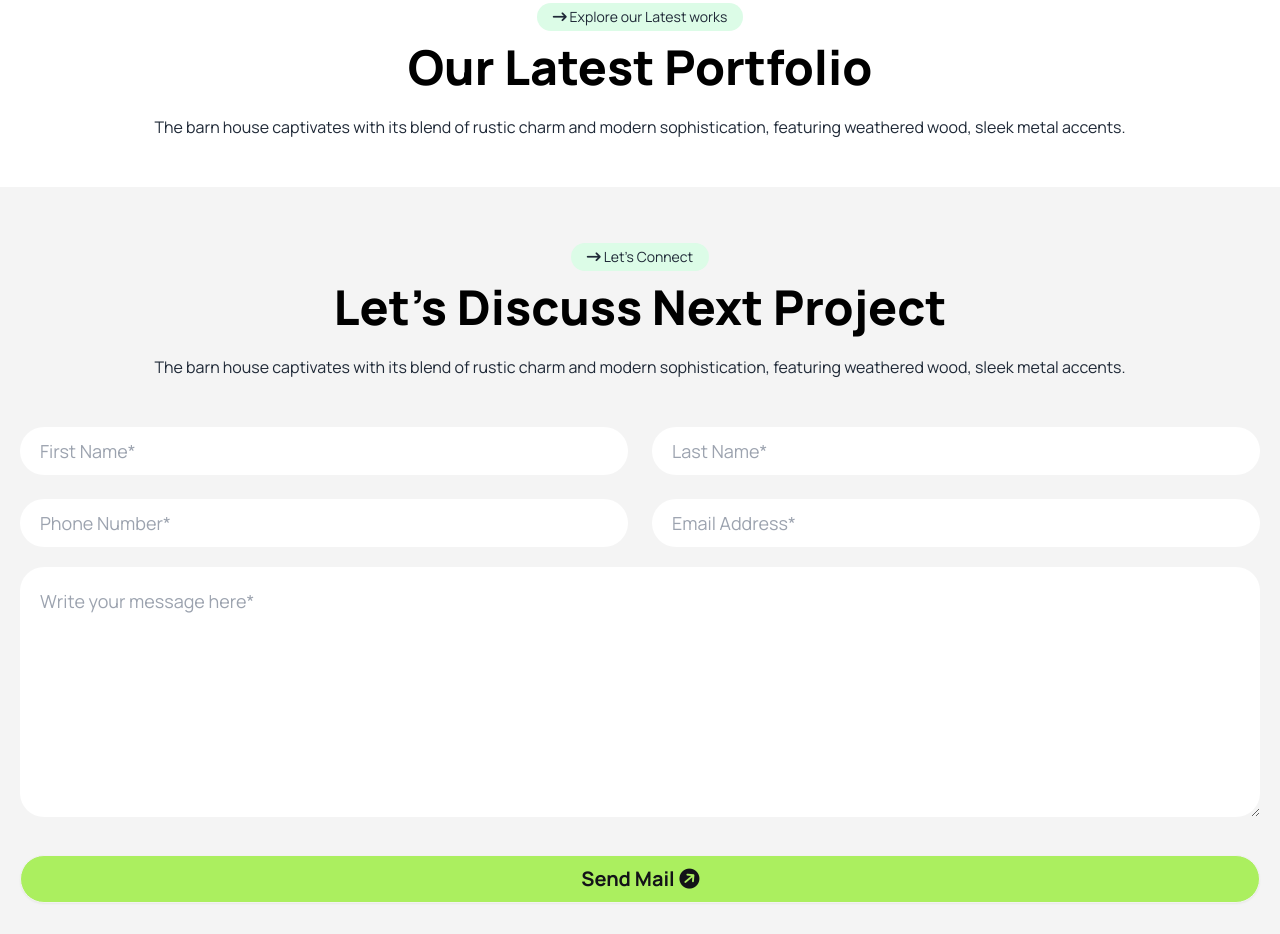
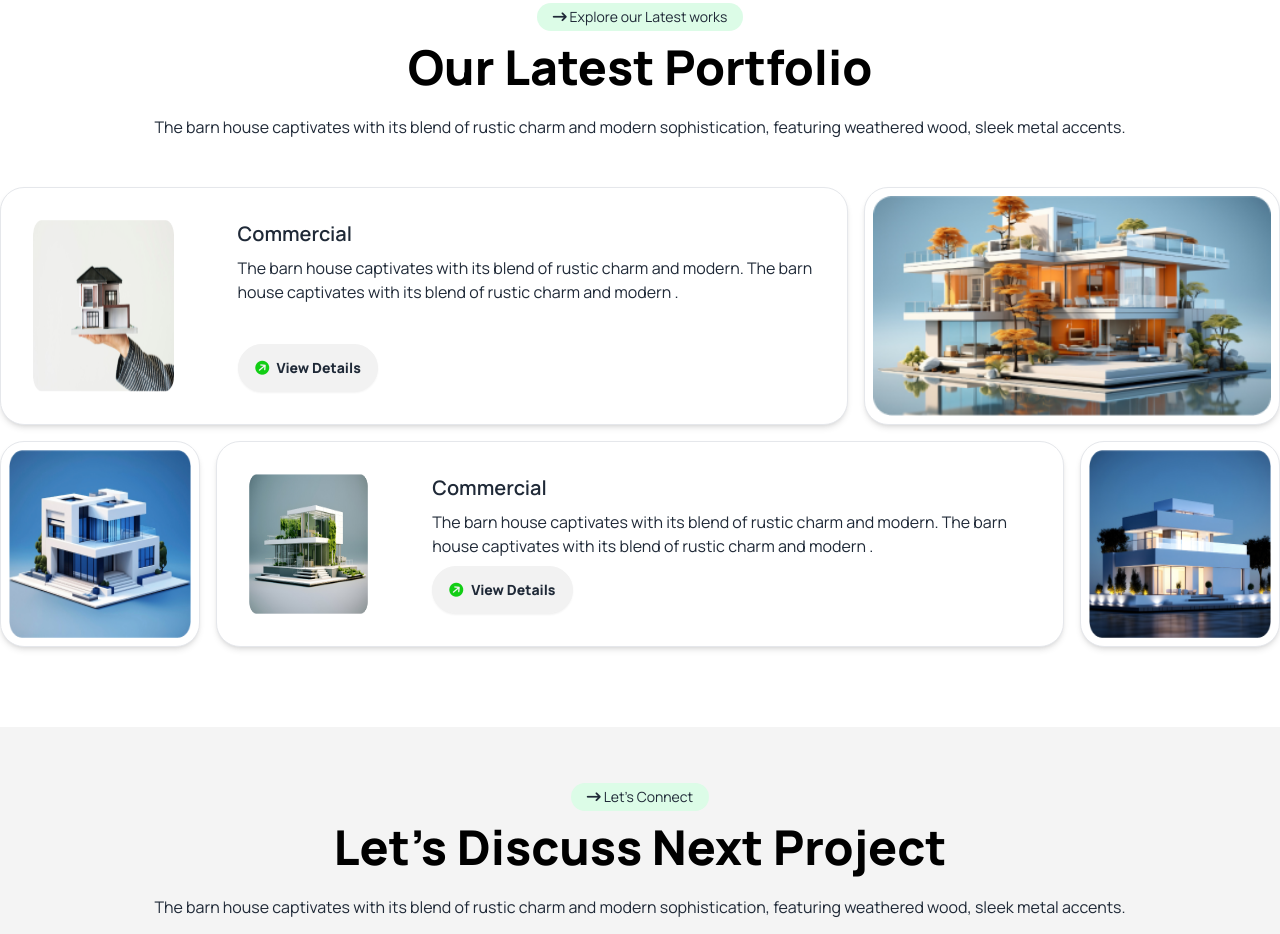
Before and after one commit to RakibHassan11/B10A3-realEstateWebsite, a plain HTML site: page index.html in a window 1280 px wide. Shown: the part 1928-2862 px from the top of the page. Drawn offline with nearby package versions, Linux system fonts and the light colour scheme.

Commit message:
challange part-1

```diff
--- a/index.html
+++ b/index.html
@@ -146,7 +146,7 @@
                     <p>The barn house captivates with its blend of rustic charm and modern.</p></div>
             </div>
           </div>
-          <div class="">
+          <div>
             <img src="./assets/Rectangle.png" />
           </div>
         </div>
@@ -154,7 +154,7 @@
 
  </section>
  <!-- Work Process Section -->
-  <section class="bg-white_color">
+  <section class="bg-white_color ">
     <div class="text-center py-9">
         <button class="px-4 py-1 bg-white rounded-2xl text-sm"><i class="fa-solid fa-arrow-right-long"></i> How we works</button>
         <h1 class="py-3 text-3xl lg:text-5xl font-extrabold text-black">Our Works Process</h1>
@@ -196,9 +196,51 @@
         <h1 class="py-3 text-3xl lg:text-5xl font-extrabold text-black">Our Latest Portfolio</h1>
         <p class="py-3 text-base">The barn house captivates with its blend of rustic charm and modern sophistication, featuring weathered wood, sleek metal accents.</p>
     </div>
+
+    <div class="grid grid-cols-1 lg:grid-cols-12 gap-4">
+        <!-- card 1 -->
+        <div class="lg:col-span-8 flex flex-col lg:flex-row card card-side bg-base-100 rounded-3xl border border-gray-200 shadow-md ">
+            <div class="card-body">
+                <img src="./assets/img1.png" class="h-full w-full justify-between"  alt="" />
+            </div>
+            <div class="card-body">
+              <h2 class="card-title">Commercial</h2>
+              <p>The barn house captivates with its blend of rustic charm and modern. The barn house captivates with its blend of rustic charm and modern .</p>
+              <div class="card-actions justify-start">
+                <btton class="px-4 py-4 font-extrabold btn rounded-3xl"><i class="fa-solid fa-circle-arrow-up fa-rotate-by" style="color: #12ce15;--fa-rotate-angle: 50deg;"></i> View Details</button>
+              </div>
+            </div>
+          </div>
+        <!-- Card 2 -->
+          <div class="lg:col-span-4 flex justify-center items-center bg-base-100 rounded-3xl border border-gray-200 shadow-md p-2">
+         <img src="./assets/img2.png" class="w-full h-full" alt="" />
+          </div>
+        <!-- Card 3 -->
+          <div class="lg:col-span-2 flex justify-center items-center bg-base-100 rounded-3xl border border-gray-200 shadow-md p-2">
+          <img src="./assets/img3.png" class="w-full h-full" alt="" />
+          </div>
+          <!-- card 4 -->
+        <div class="lg:col-span-8 flex flex-col lg:flex-row card card-side bg-base-100 rounded-3xl border border-gray-200 shadow-md ">
+            <div class="card-body">
+                <img src="./assets/img4.png" class="h-full w-full"  alt="" />
+            </div>
+            <div class="card-body">
+              <h2 class="card-title">Commercial</h2>
+              <p>The barn house captivates with its blend of rustic charm and modern. The barn house captivates with its blend of rustic charm and modern .</p>
+              <div class="card-actions justify-start">
+                <btton class="px-4 py-4 font-extrabold btn rounded-3xl"><i class="fa-solid fa-circle-arrow-up fa-rotate-by" style="color: #12ce15;--fa-rotate-angle: 50deg;"></i> View Details</button>
+              </div>
+            </div>
+          </div>
+        <!-- Card 5 -->
+        <div class="lg:col-span-2 flex justify-center items-center bg-base-100 rounded-3xl border border-gray-200 shadow-md p-2">
+        <img src="./assets/img5.png" class="w-full h-full" alt="" />
+            </div>
+
+    </div>
    </section>
    <!--Next Project Section  -->
-   <section class="bg-white_color p-5">
+   <section class="bg-white_color p-5 mt-20">
     <div class="text-center py-9 ">
         <button class="px-4 py-1 bg-green-100 rounded-2xl text-sm"><i class="fa-solid fa-arrow-right-long"></i> Let’s Connect</button>
         <h1 class="py-3 text-3xl lg:text-5xl font-extrabold text-black">Let’s Discuss Next Project</h1>
```
